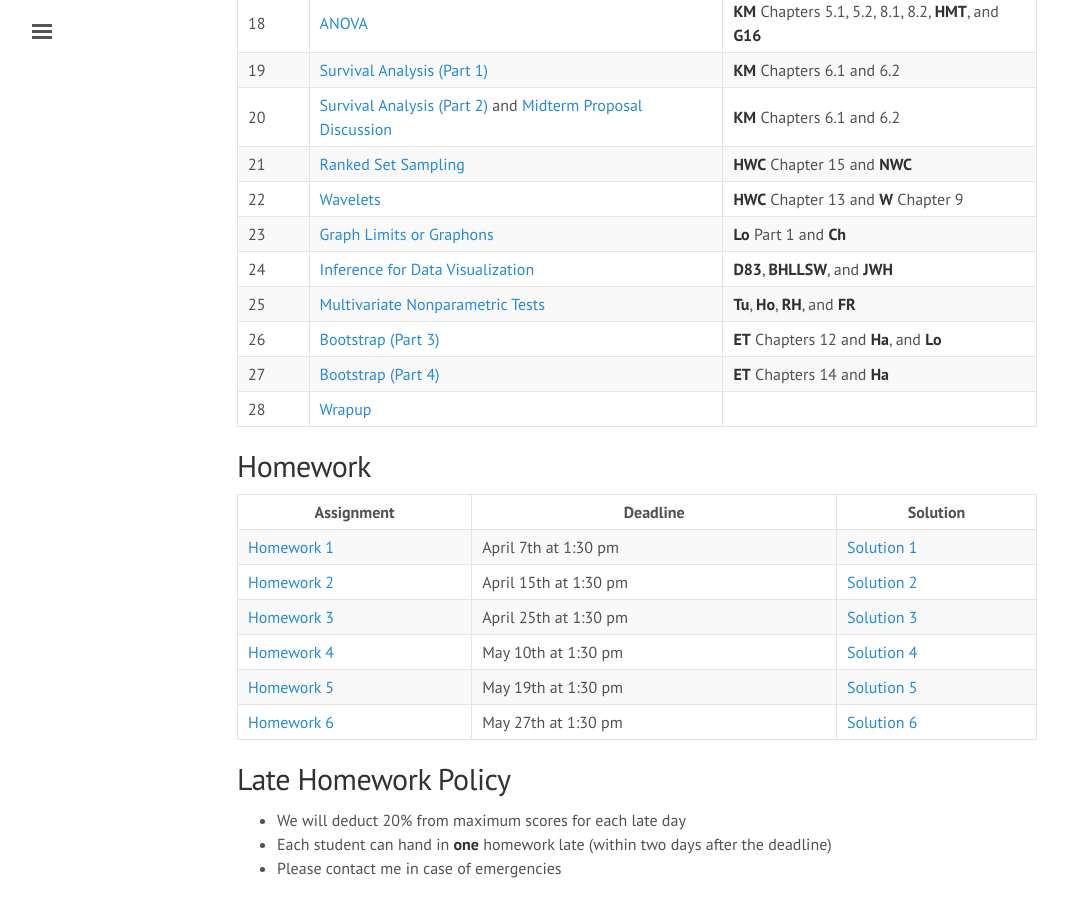
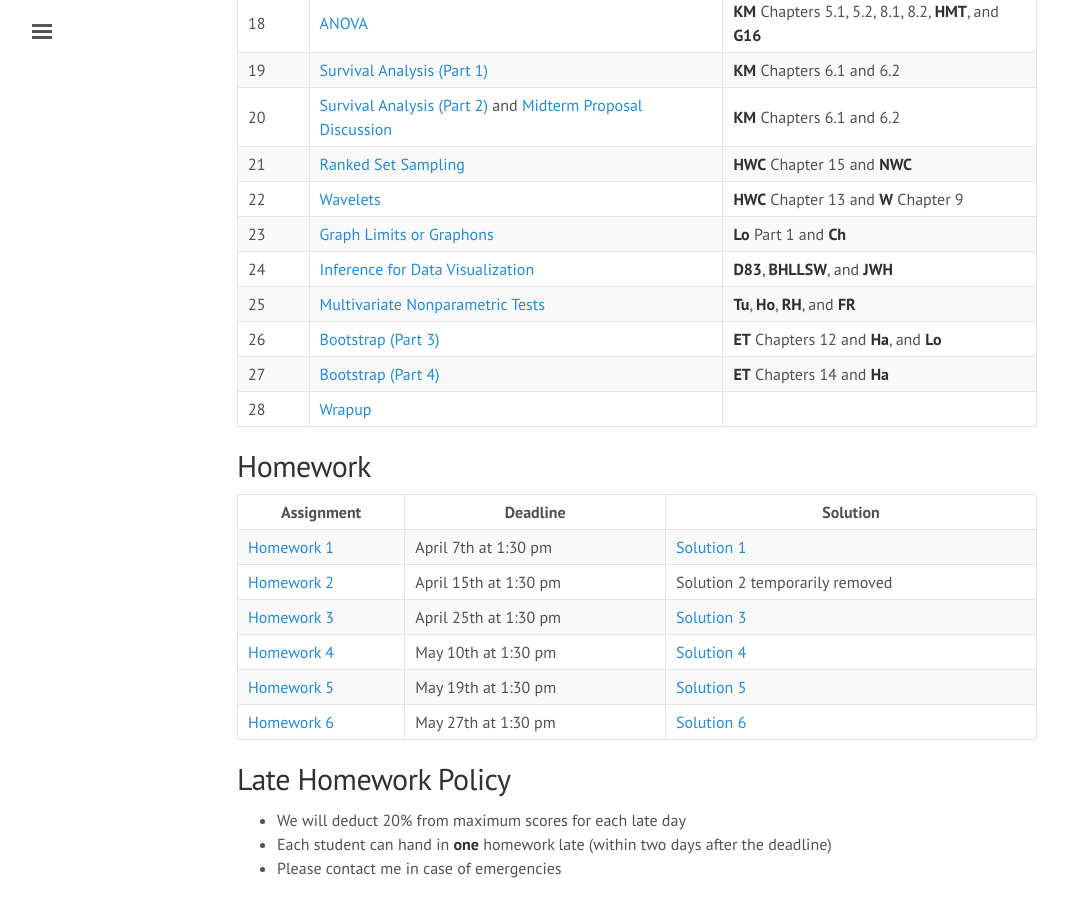
Before and after one commit to ChristofSeiler/ChristofSeiler.github.io, a Jekyll site: the page built from stats205.md, in a window 1280 px wide and 900 px high, scrolled down 3727 px. Shown: the whole window, without its empty margins (3-1071 px from the left). Built offline with Jekyll 4.4.1, drawn with Linux system fonts in a browser that asks for light colours; formulas are drawn with MathJax 3.

Commit message:
note on sol 2

```diff
--- a/stats205.md
+++ b/stats205.md
@@ -144,7 +144,7 @@ Lecture | Topic(s)
 Assignment                              | Deadline              | Solution
 ----------------------------------------|-----------------------|----------------------------------------
 [Homework 1](Homework1/Homework1.html)  | April 7th at 1:30 pm  | [Solution 1](Homework1/Solution1.html)
-[Homework 2](Homework2/Homework2.html)  | April 15th at 1:30 pm | [Solution 2](Homework2/Solution2.html)
+[Homework 2](Homework2/Homework2.html)  | April 15th at 1:30 pm | Solution 2 temporarily removed
 [Homework 3](Homework3/Homework3.html)  | April 25th at 1:30 pm | [Solution 3](Homework3/Solution3.html)
 [Homework 4](Homework4/Homework4.html)  | May 10th at 1:30 pm   | [Solution 4](Homework4/Solution4.html)
 [Homework 5](Homework5/Homework5.html)  | May 19th at 1:30 pm   | [Solution 5](Homework5/Solution5.html)
```
